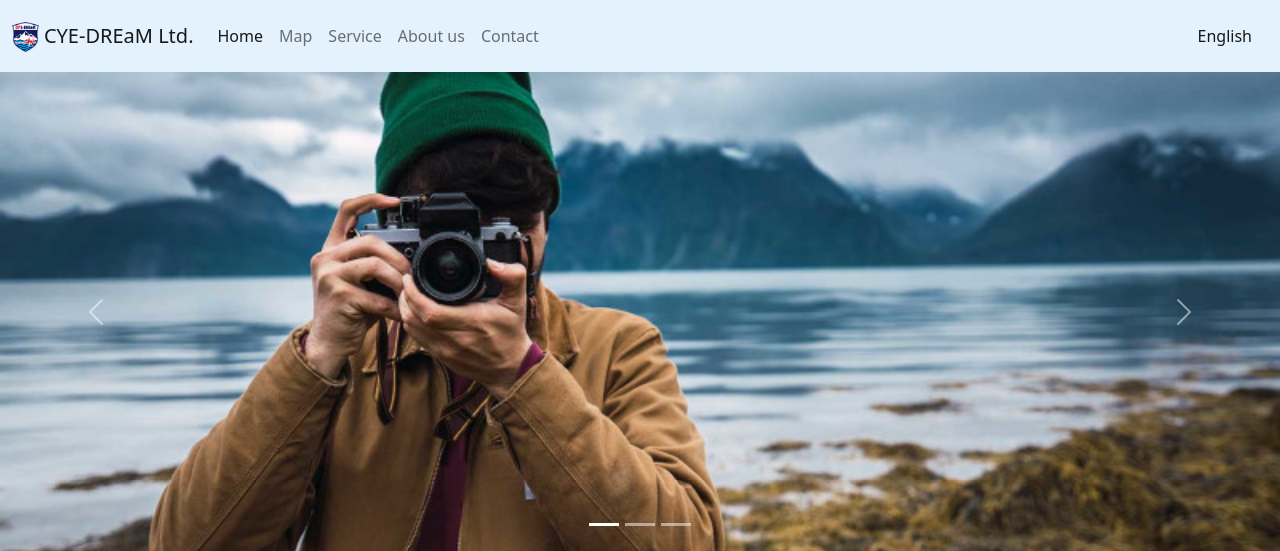
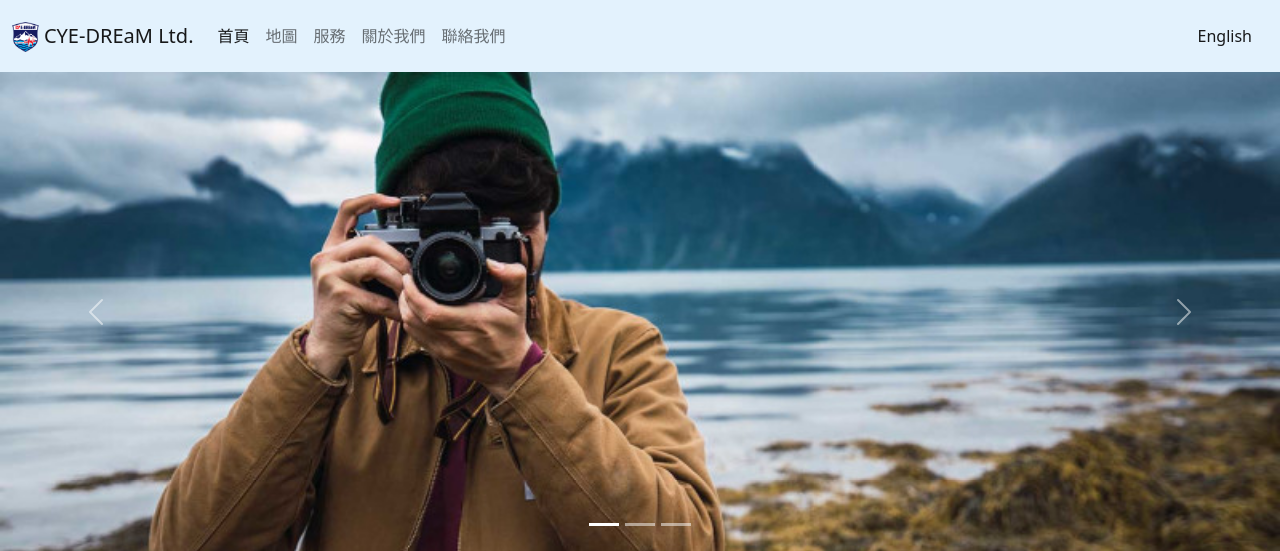
Before and after one commit to JasonChang0320/CYE-DREaM-Company-website, a Django app: page / in a window 1280 px wide. Shown: the top 551 px of the page. Run offline with Django 4.2, Linux system fonts and the light colour scheme; data comes from the database, SQL or seed files in the repository; some libraries are stand-ins or nearby versions.

Commit message:
中文頁面

```diff
--- a/templates/HomePage.html
+++ b/templates/HomePage.html
@@ -29,19 +29,19 @@
             <div class="collapse navbar-collapse" id="navbarSupportedContent">
                 <ul class="navbar-nav me-auto mb-2 mb-lg-0">
                     <li class="nav-item">
-                        <a class="nav-link active" aria-current="page" href="">Home</a>
+                        <a class="nav-link active" aria-current="page" href="">首頁</a>
                     </li>
                     <li class="nav-item">
-                        <a class="nav-link" href="MapPage">Map</a>
+                        <a class="nav-link" href="MapPage">地圖</a>
                     </li>
                     <li class="nav-item">
-                        <a class="nav-link" href="Service">Service</a>
+                        <a class="nav-link" href="Service">服務</a>
                     </li>
                     <li class="nav-item">
-                        <a class="nav-link" href="AboutUs">About us</a>
+                        <a class="nav-link" href="AboutUs">關於我們</a>
                     </li>
                     <li class="nav-item">
-                        <a class="nav-link" href="Contact">Contact</a>
+                        <a class="nav-link" href="Contact">聯絡我們</a>
                     </li>
                 </ul>
                 <span class="navbar-text">
```
Also changed, not shown: templates/AboutUs.html (+5 -5 lines), templates/MapPage.html (+5 -5 lines), templates/Service.html (+5 -5 lines), templates/contact.html (+5 -5 lines).
